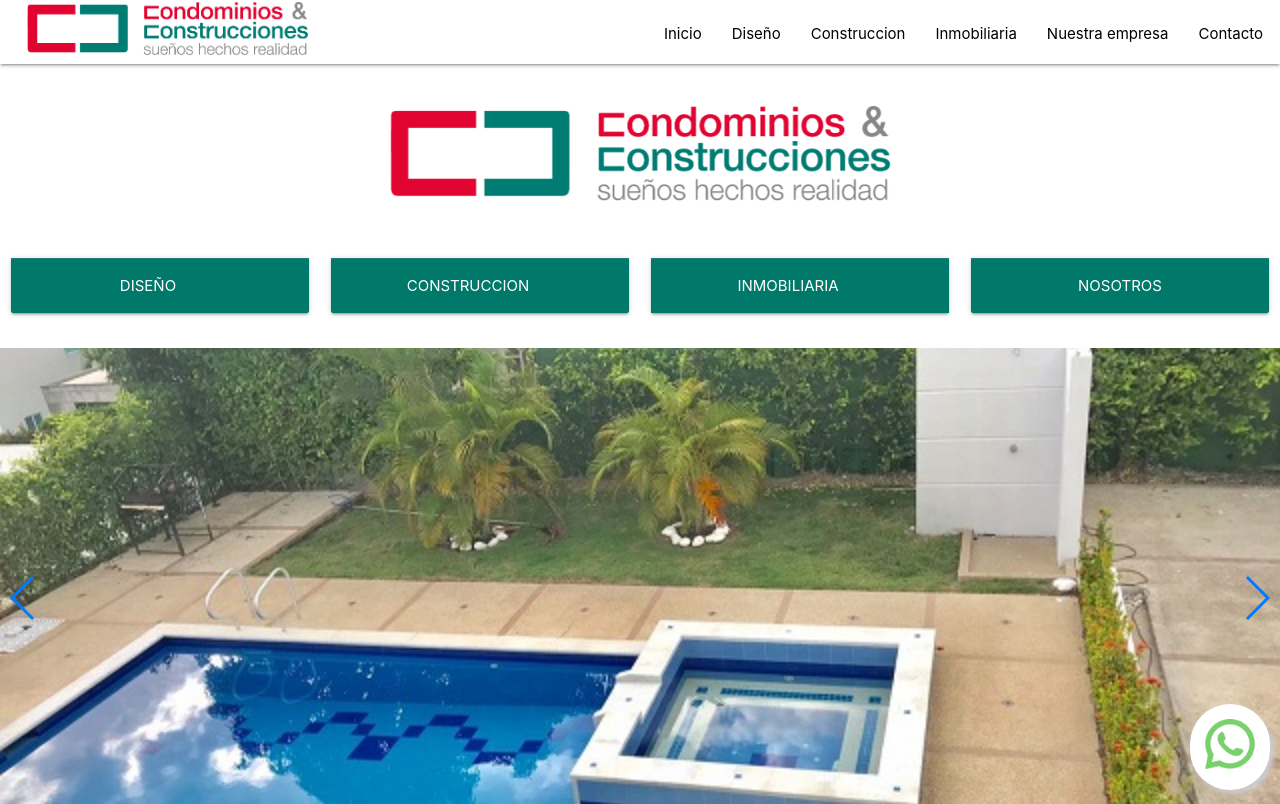
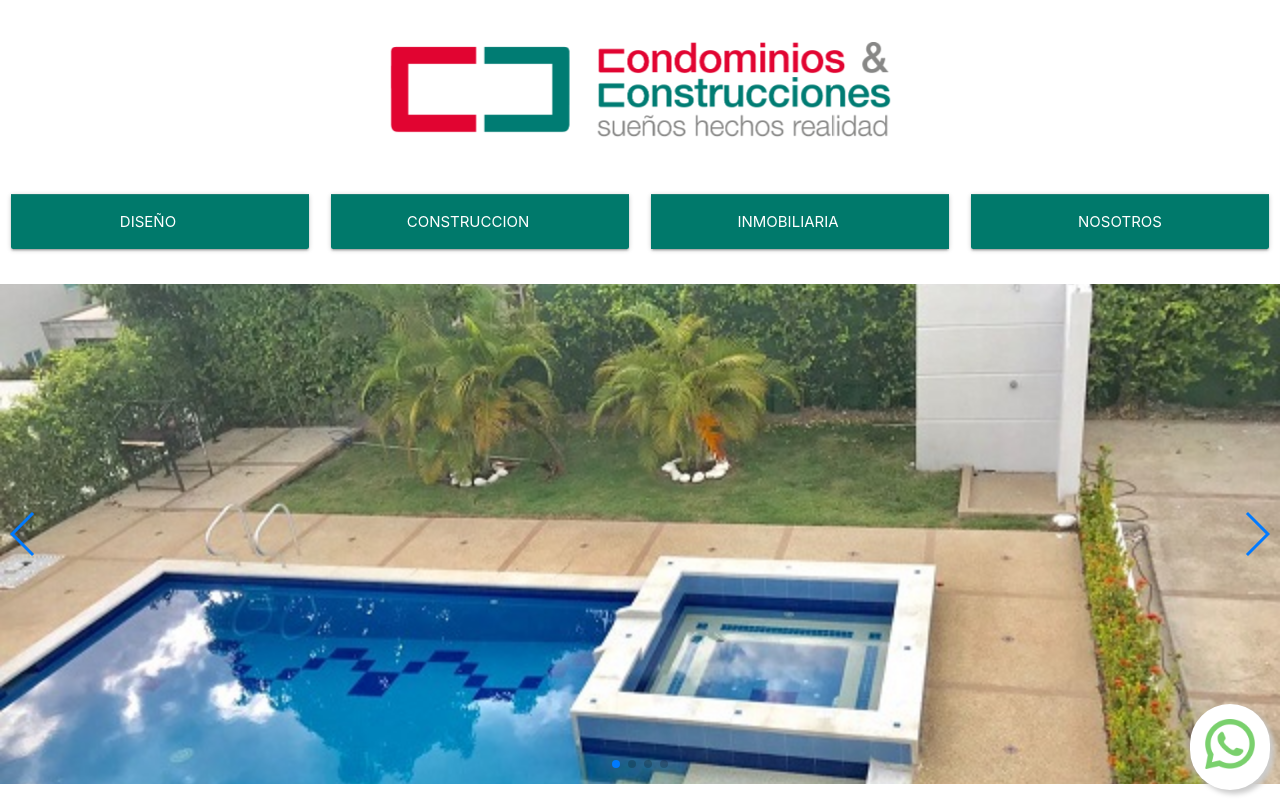
Before and after one commit to danilocha/cconstrucciones, a PHP site: page / in a window 1280 px wide. Shown: the top 804 px of the page. Run offline with PHP 8.4, Linux system fonts and the light colour scheme; data that the repository does not hold is empty; a stand-in replaces the project's code that opens the database connection; some libraries are stand-ins or nearby versions.

Commit message:
ocultando navbar y apareciendo luego del header

```diff
--- a/contacto.php
+++ b/contacto.php
@@ -51,7 +51,7 @@
 321 3009568 <br><br>
 Contacta@Cconstrucciones.com <br><br>
 
-Direccion: Bogotá D.C. Autopista Norte # 114 - 78 Oficina 504</p>
+Direccion: Bogotá D.C. Cra. 45 ## 114-78 Oficina 504</p>
 		        </div>
 
 		      </div>
--- a/css/estilos.css
+++ b/css/estilos.css
@@ -1,59 +1,56 @@
-*{
+* {
   text-align: justify;
 }
-.menu>a>img
-{
+
+.menu > a > img {
   height: 100%;
   margin-left: 25px;
 }
-.menu
-{
-	padding: 2px;
 
+.menu > ul > li > a {
+  margin: 10px;
+  margin-top: 2px;
+  border-radius: 5px;
+  height: 60px;
 }
-.menu>ul>li>a
-{
-	color: black;
-}
-.sidenav-overlay{
+.sidenav-overlay {
   z-index: 0 !important;
 }
-.link-carta
-{
+.link-carta {
   height: 100px !important;
 }
-.form-slide{
+.form-slide {
   background: rgba(3, 152, 132, 0.8);
 }
-.form-slide>form,.form-slide>form>div>input,.form-slide>form>div>label,.form-slide>form>div>textarea
-{
+.form-slide > form,
+.form-slide > form > div > input,
+.form-slide > form > div > label,
+.form-slide > form > div > textarea {
   color: white !important;
 }
-.bg-in{
+.bg-in {
   background: #007c73 !important;
 }
-.video{
+.video {
   height: 400px;
 }
-.pad{
+.pad {
   padding: 20px;
 }
-.bg
-{
+.bg {
   background: rgba(3, 152, 132, 0.5) !important;
 }
-.pe{
+.pe {
   max-width: 100px;
 }
-.algo
-{
-	border-bottom:3px solid #C62828;
+.algo {
+  border-bottom: 3px solid #c62828;
 }
 .swiper-container {
   width: 100%;
   height: 500px;
 }
-    .imagen-slide{
+.imagen-slide {
   width: 100%;
 }
 .swiper-slide {
@@ -75,35 +72,34 @@
   -webkit-align-items: center;
   align-items: center;
 }
-    .zin{
+.zin {
   z-index: 30000;
 }
-    .pad{
+.pad {
   padding: 10px;
 }
-    .grey2-text{
+.grey2-text {
   color: rgb(135, 135, 134);
 }
-    .contenido{
+.contenido {
   padding: 20px !important;
 }
-.iconos{
+.iconos {
   padding: 10px;
   font-size: 12px;
   text-align: center;
 }
-.datos{
+.datos {
   font-size: 18px;
   text-align: center !important;
 }
-.datos-g{
+.datos-g {
   font-size: 22px;
 }
-.pie{
+.pie {
   text-align: center !important;
 }
-.flotante
-{
+.flotante {
   position: fixed;
   bottom: 10px;
   right: 10px;
@@ -114,9 +110,30 @@
   padding: 15px;
   box-shadow: #ccc 4px 4px 5px;
 }
-.flotante>a>img{
+.flotante > a > img {
   max-width: 50px;
 }
-.flotante:hover{
+.flotante:hover {
   box-shadow: rgb(58, 58, 58) 4px 4px 5px;
 }
+.seccion-principal {
+  z-index: 9999;
+  position: absolute;
+  width: 100vw;
+  height: 250px;
+  background-color: #fff;
+  margin-top: -64px;
+}
+.seccion-slider {
+  margin-top: 220px;
+}
+@media (max-width: 600px) {
+  .seccion-principal {
+    height: 500px;
+    width: 100vw;
+  }
+  .seccion-slider {
+    margin-top: 420px;
+    max-width: 90vw;
+  }
+}
--- a/includes/footer.php
+++ b/includes/footer.php
@@ -34,7 +34,7 @@
                     <span class="datos-g">   321 3009568 - 321 2696346 </span>
                     <br>
                     Contacta@Cconstrucciones.com</p>
-                    Direccion: Bogotá D.C. Autopista Norte # 114 - 78 Oficina 504
+                    Direccion: Bogotá D.C. Cra. 45 ## 114-78 Oficina 504
                 </div>
               </div>
 
@@ -57,6 +57,10 @@
           <div class="input-field">
           <input type="text">
           <label for="">Nombre</label>
+          </div>
+          <div class="input-field">
+          <input type="number">
+          <label for="">Numero de telefono</label>
           </div>
           <div class="input-field">
           <input type="text">
--- a/includes/nav.php
+++ b/includes/nav.php
@@ -7,12 +7,12 @@
         <i class="material-icons" style="color: black;">menu</i>
       </a>
         <ul id="nav-mobile" class="right hide-on-med-and-down">
-          <li><a href="index">Inicio</a></li>
-          <li><a href="Diseño">Diseño</a></li>
-          <li><a href="construccion">Construccion</a></li>
-          <li><a href="inmobiliaria">Inmobiliaria</a></li>
-          <li><a href="nosotros">Nuestra empresa</a></li>
-          <li><a href="contacto">Contacto</a></li>
+          <li><a href="index" class="white-text teal darken-2">Inicio</a></li>
+          <li><a href="Diseño" class="white-text teal darken-2">Diseño</a></li>
+          <li><a href="construccion" class="white-text teal darken-2">Construccion</a></li>
+          <li><a href="inmobiliaria" class="white-text teal darken-2">Inmobiliaria</a></li>
+          <li><a href="nosotros" class="white-text teal darken-2">Nuestra empresa</a></li>
+          <li><a href="contacto" class="white-text teal darken-2">Contacto</a></li>
         </ul>
            <!--  Menu responsive -->
         <ul  class="sidenav" id="slide-out">
--- a/index.php
+++ b/index.php
@@ -8,7 +8,7 @@ include 'admin/conexion/conexion_web.php';
 
 </style>
 <!-- Seccion de bienvenida -->
-<div class="row">
+<div class="row seccion-principal">
 	<h1 class="col s12 center animated slideInDown grey2-text">
 	<img src="images/logo.png" class="titulo" alt="">
 	</h1>
@@ -65,10 +65,11 @@ include 'admin/conexion/conexion_web.php';
 
 
   </div>
+
 <!--
 Seccion del slider -->
 
-<div class="row">
+<div class="row seccion-slider" >
 
 	<div class="swiper-container row">
 		<!--  -->
```
Lines whose indentation alone changed are shown as unchanged.
